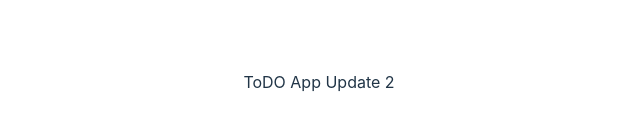
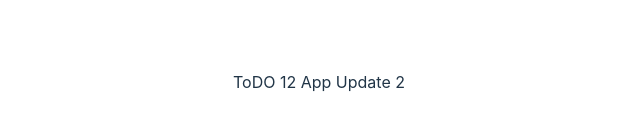
Before and after one commit to ccweerasinghe1994/Todo-App, a React (Vite) app: page / in a window 1280 px wide. Shown: the part 318-448 px from the top of the page, without its empty margins (321-961 px from the left). Built offline with nearby package versions, Linux system fonts and the light colour scheme.

Commit message:
Update App.tsx

```diff
--- a/src/App.tsx
+++ b/src/App.tsx
@@ -1,7 +1,7 @@
 import './App.css';
 
 function App() {
-	return <div className="App">ToDO  App Update 2</div>;
+	return <div className="App">ToDO  12 App Update 2</div>;
 }
 
 export default App;
```
